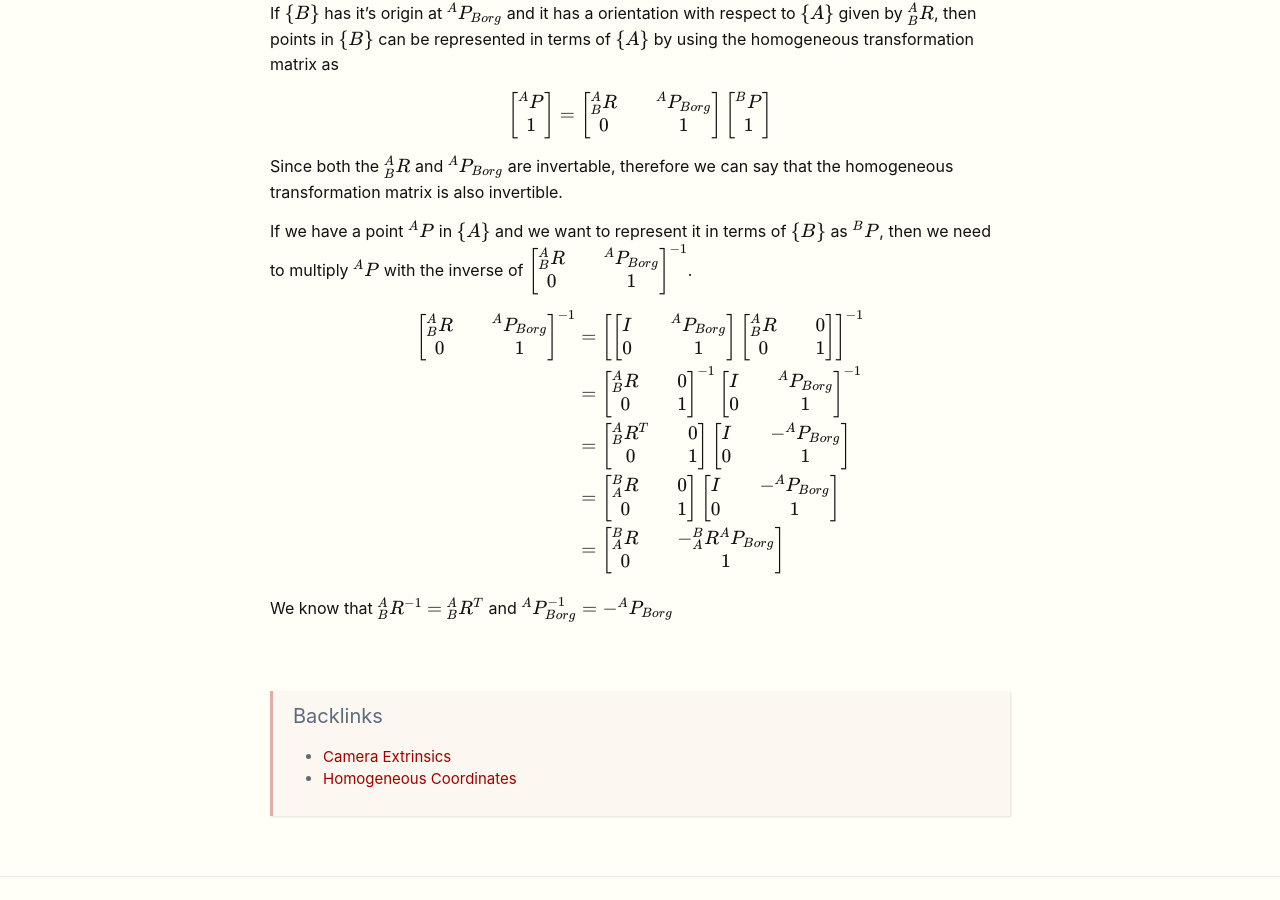
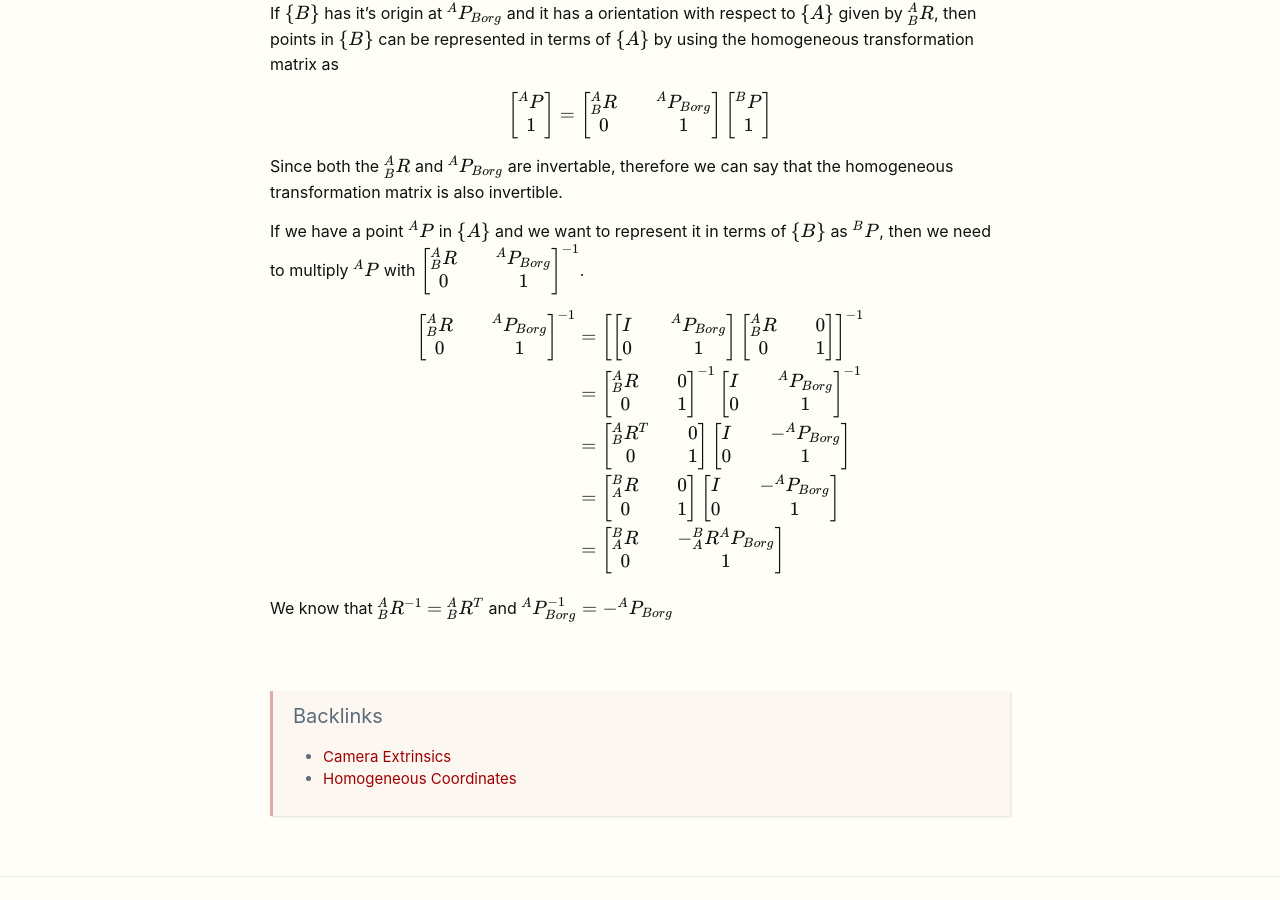
Before and after one commit to kaustabpal/kaustabpal.github.io, a Jekyll site: the page built from _posts/2022-02-21-coordinate_frame_transform.md, in a window 1280 px wide and 900 px high, scrolled down 645 px. Built offline with Jekyll 4.4.1, drawn with Linux system fonts in a browser that asks for light colours; nearby versions of some CDN libraries.

Commit message:
fixed typo

```diff
--- a/_posts/2022-02-21-coordinate_frame_transform.md
+++ b/_posts/2022-02-21-coordinate_frame_transform.md
@@ -43,7 +43,7 @@ Since both the $$^A_BR$$ and $$^AP_{Borg}$$ are invertable, therefore we can say
 that the homogeneous transformation matrix is also invertible.
 
 If we have a point $$^AP$$ in $$\{A\}$$ and we want to represent it in terms of $$\{B\}$$ as $$^BP$$,
-then we need to multiply $$^AP$$ with the inverse of $$\begin{bmatrix} ^A_BR && ^AP_{Borg}
+then we need to multiply $$^AP$$ with $$\begin{bmatrix} ^A_BR && ^AP_{Borg}
 \\ 0 && 1 \end{bmatrix}^{-1}$$.
 
 $$
```
